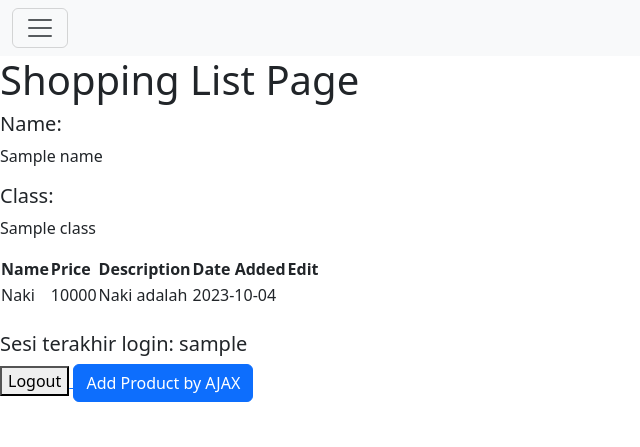
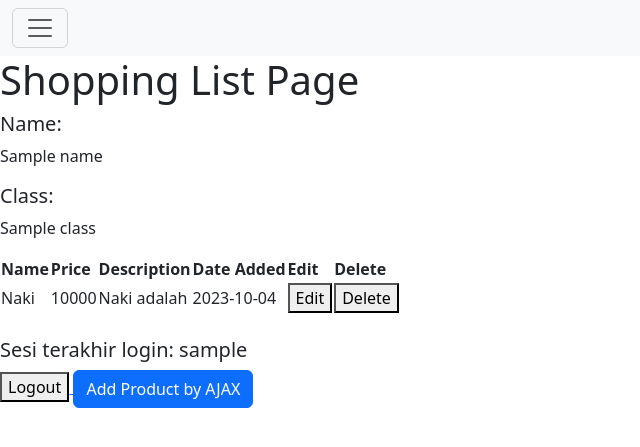
Before and after one commit to shafiroar/shopping_list, a Django app: template main/templates/main.html in a window 1280 px wide. Shown: the top 447 px of the page, without its empty margins (0-640 px from the left). Run offline with Django 4.2, Linux system fonts and the light colour scheme; data comes from the database, SQL or seed files in the repository; both versions use the stored data as it was after the commit; the template is opened without the code that fills it: most values are stand-ins (such as "Sample title", 1, 10 or a date in 2020).

Commit message:
Tambahkan edit dan delete product

```diff
--- a/main/templates/main.html
+++ b/main/templates/main.html
@@ -75,6 +75,7 @@
                 <th>Description</th>
                 <th>Date Added</th>
                 <th>Edit</th>
+                <th>Delete</th>
             </tr>`
             products.forEach((item) => {
                 htmlString += `\n<tr>
@@ -82,6 +83,20 @@
                 <td>${item.fields.price}</td>
                 <td>${item.fields.description}</td>
                 <td>${item.fields.date_added}</td>
+                <td>
+                    <a href="edit-product/${item.pk}">
+                        <button>
+                            Edit
+                        </button>
+                    </a>
+                </td>
+                <td>
+                    <a href="delete/${item.pk}">
+                        <button>
+                            Delete
+                        </button>
+                    </a>
+                </td>
             </tr>`
             })
 
```
Also changed, not shown: db.sqlite3.
